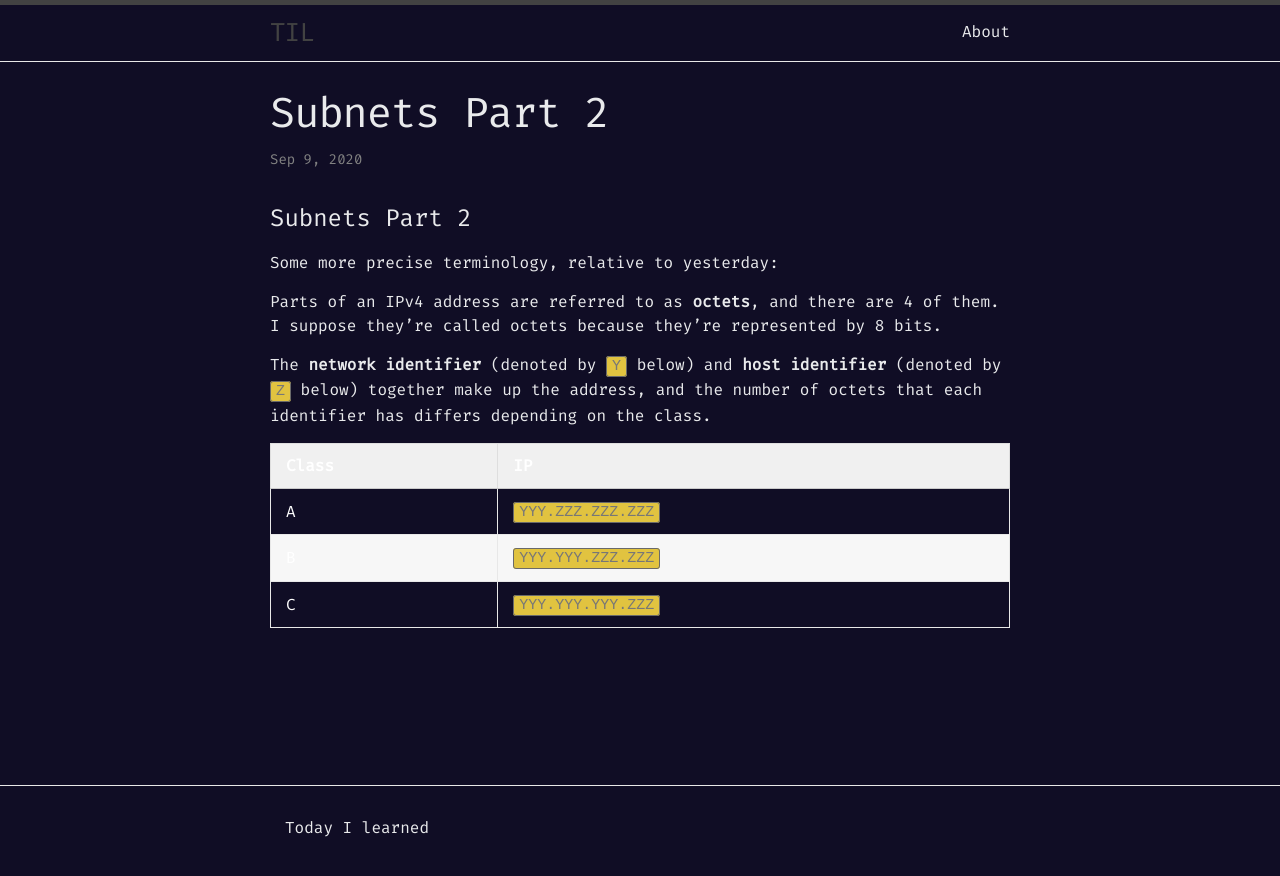
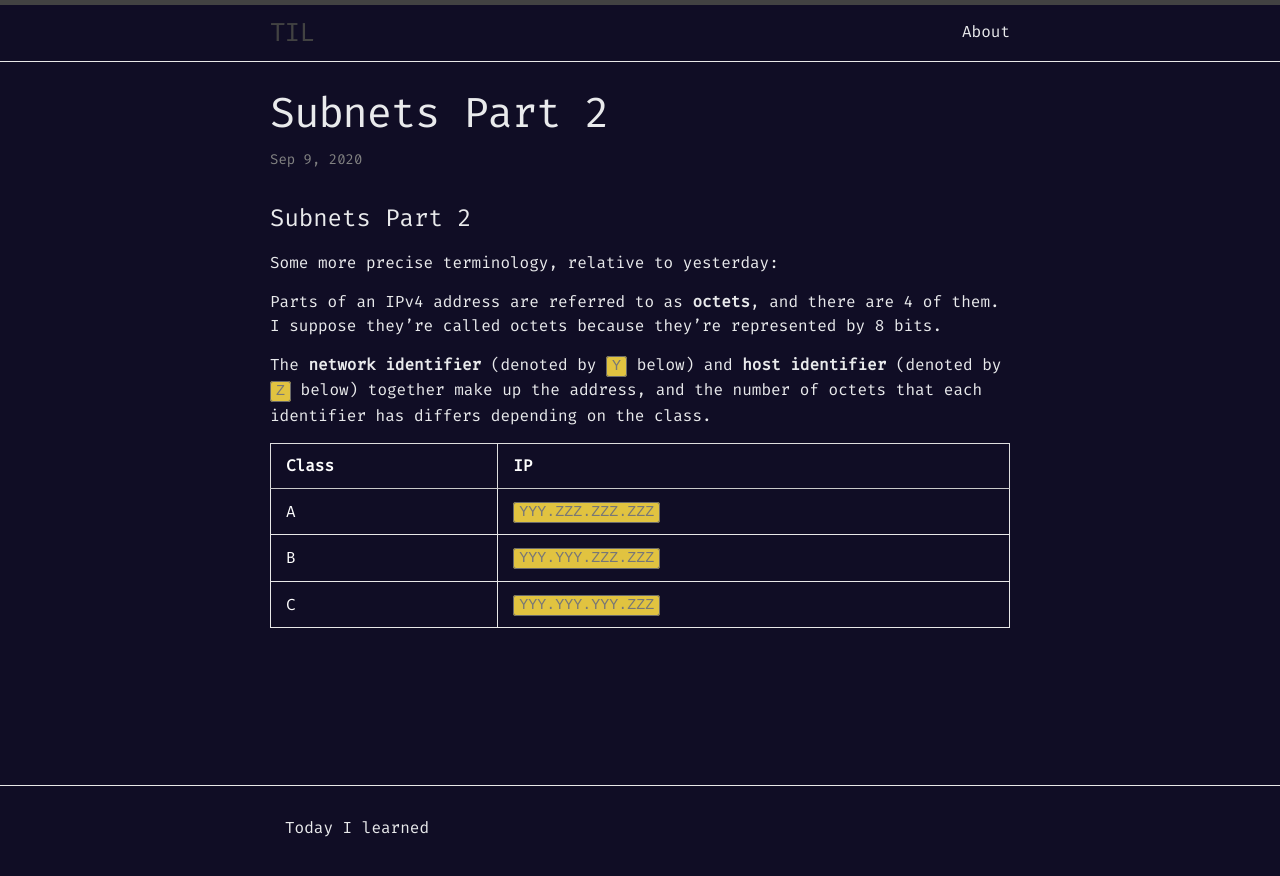
Before and after one commit to teekirol/teekirol.github.io, a Jekyll site: the page built from _posts/2020-09-09-subnets-part-2.markdown, in a window 1280 px wide. Shown: the top 876 px of the page. Built offline with Jekyll 4.4.1, drawn with Linux system fonts in a browser that asks for light colours; our own code applies the rules of GitHub Pages for plain Markdown files.

Commit message:
Remove bg color from table rows

```diff
--- a/_sass/minima/_base.scss
+++ b/_sass/minima/_base.scss
@@ -237,16 +237,10 @@ table {
   color: lighten($text-color, 18%);
   border-collapse: collapse;
   border: 1px solid $grey-color-light;
-  tr {
-    &:nth-child(even) {
-      background-color: lighten($grey-color-light, 6%);
-    }
-  }
   th, td {
     padding: ($spacing-unit / 3) ($spacing-unit / 2);
   }
   th {
-    background-color: lighten($grey-color-light, 3%);
     border: 1px solid darken($grey-color-light, 4%);
     border-bottom-color: darken($grey-color-light, 12%);
   }
```
